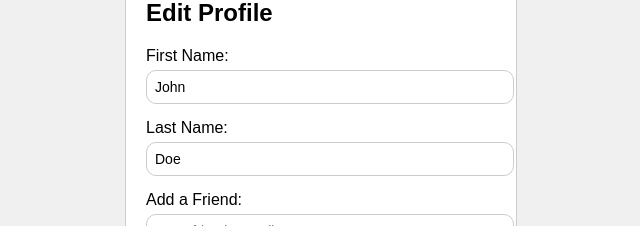
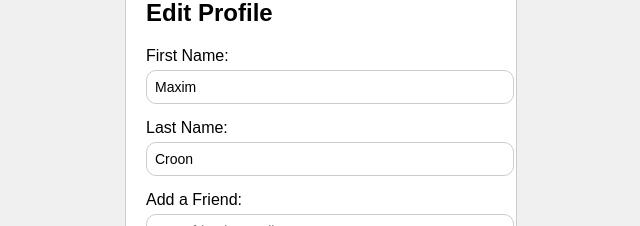
Before and after one commit to Holy-Hack-2025/Team-22-The-Fintastic-Beasts-Investsuite, a React (Create React App) app in the folder investsuite/: page /profilepage in a window 1280 px wide. Shown: the part 139-365 px from the top of the page, without its empty margins (319-959 px from the left). Built offline with nearby package versions, Linux system fonts and the light colour scheme.

Commit message:
profilepage uses database now

```diff
--- a/investsuite/src/Components/Profilepage.js
+++ b/investsuite/src/Components/Profilepage.js
@@ -1,8 +1,10 @@
 import React, { useState } from "react";
+import users from "./Users.json";
 
 function ProfilePage() {
-  const [firstName, setFirstName] = useState("John");
-  const [lastName, setLastName] = useState("Doe");
+  const current_user = users.find((user) => user.name === "Maxim");
+  const [firstName, setFirstName] = useState(current_user.name);
+  const [lastName, setLastName] = useState(current_user.lastName);
   const [email, setEmail] = useState("");
 
   const handleEmailChange = (event) => {
```
